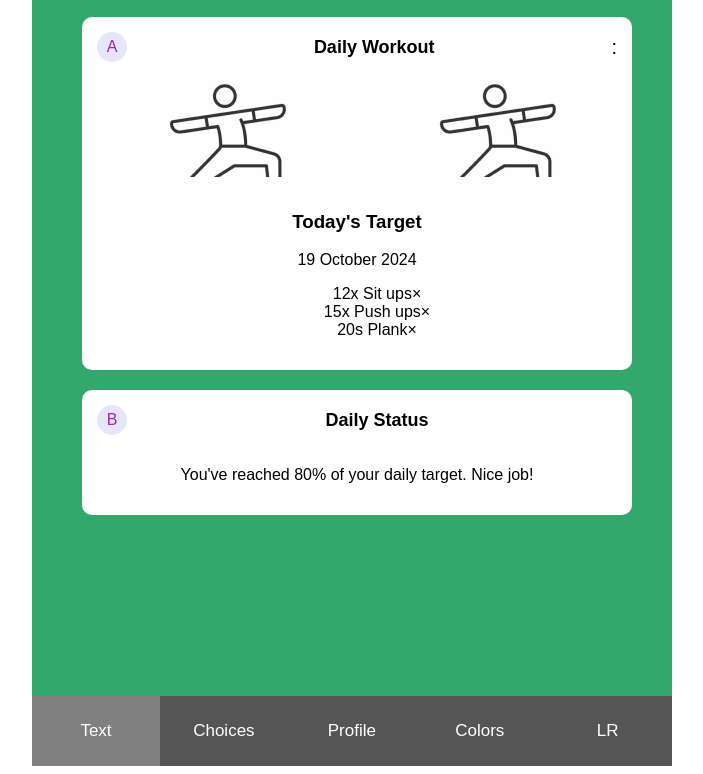
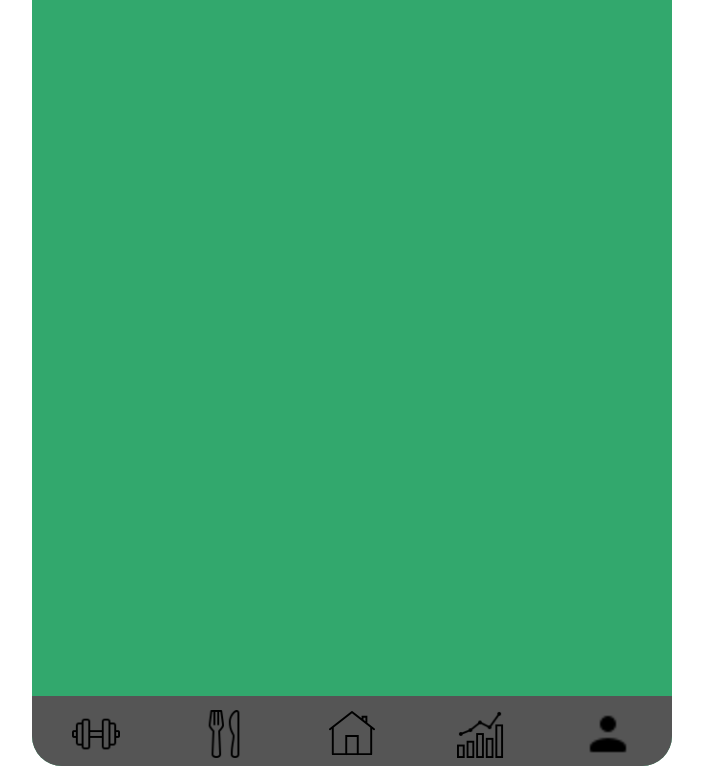
Before and after one commit to ddayan0/CMSC434---Phase-2.1, a plain HTML site: page index.html in a window 1280 px wide. Shown: the part 202-976 px from the top of the page, without its empty margins (288-991 px from the left). Drawn offline with Linux system fonts and the light colour scheme.

Commit message:
added icons, changed and rearranged a bit

```diff
--- a/index.html
+++ b/index.html
@@ -14,6 +14,7 @@
   background-color: #32A86D;
   position: relative;
   font-family:Arial, Helvetica, sans-serif;
+  border-radius: 30px;
 }
 
 h1 {
@@ -28,12 +29,24 @@ h1 {
 <body>
   <div class = "device">
     <div class = "nav-bar">
-      <button class="tablink" onclick="openCity('Workouts', this, 'grey')" id="defaultOpen">Text</button>
-      <button class="tablink" onclick="openCity('Weight', this, 'grey')">Choices</button>
-      <button class="tablink" onclick="openCity('Profile', this, 'grey')">Profile</button>
-      <button class="tablink" onclick="openCity('Exercises', this, 'grey')">Colors</button>
-      <button class="tablink" onclick="openCity('Milestones', this, 'grey')">LR</button>
+      <button class="tablink" onclick="openCity('Workouts', this, 'grey')" >
+        <img src="images/dumbell_icon.png" alt="workouts">
+      </button>
+      <button class="tablink" onclick="openCity('Calories', this, 'grey')">
+        <img src="images/utensils_icon.png" alt="calories">
+      </button>
 
+      <button class="tablink" onclick="openCity('Home', this, 'grey')" id="defaultOpen">
+        <img src="images/home_icon.svg" alt="home">
+      </button>
+
+      <button class="tablink" onclick="openCity('Milestones', this, 'grey')">
+        <img src="images/graph_icon.png" alt="milestones">
+      </button>
+
+      <button class="tablink" onclick="openCity('Profile', this, 'grey')">
+        <img src="images/profile_icon.png" alt="profile">
+      </button>
     </div>
 
 
@@ -47,20 +60,14 @@ h1 {
 
 
 
-<div id="ToDo" class="tabcontent">
-  <h1>To Do List</h1>
-  <input type="text" id="myInput" placeholder="Title...">
-  <span onclick="newElement()" class="addBtn">Add</span>
-  <br>
-  <br>
-  <br>
-  <ul id="myUL">
-  </ul>
+<div id="Milestones" class="tabcontent">
+
+
   </div>
 
 
 
-  <div id="Weight" class="tabcontent">
+  <div id="Calories" class="tabcontent">
     <h1>Choices</h1>
     <h3>Hat Color #1</h3>
     <form name="weightform">
--- a/stylesheet.css
+++ b/stylesheet.css
@@ -9,12 +9,22 @@
   font-size: 17px;
   width: 16.66%;
   height: 70px;
-  box-sizing: border-box
+  box-sizing: border-box;
+
 }
 
 /* Change background color of buttons on hover */
 .tablink:hover {
   background-color: #777;
+}
+
+.tablink img {
+  width: 3rem;
+}
+
+/* Hover and active state for images */
+.tablink:hover img {
+  transform: scale(1.1);
 }
 
 /* Set default styles for tab content */
@@ -27,6 +37,12 @@
   align-items: center;
 }
 
+.nav-bar{
+  display: flex;
+  width: 120%;
+  position: absolute;
+  bottom: 0;
+}
 
 .listcontent {
   text-align: match-parentS;
@@ -40,12 +56,7 @@ ul{
 .device{
   position: relative
 }
-.nav-bar{
-  display: flex;
-  width: 120%;
-  position: absolute;
-  bottom: 0;
-}
+
 #profile_picture {
   cursor: pointer;
   border-radius: 50%;
@@ -131,7 +142,7 @@ h2 {
   margin-bottom: 15px;
 } */
 div.banner {
-  background-image: url(workoutexample.png);
+  background-image: url(images/workoutexample.png);
   height: 100px;
   margin-bottom: 15px;
 }
```
Also changed, not shown: images/dumbell_icon.png (added), images/graph_icon.png (added), images/home_icon.svg (added), images/profile_icon.png (added), images/utensils_icon.png (added), images/workoutexample.png (renamed from workoutexample.png), profilepic.png (deleted).
